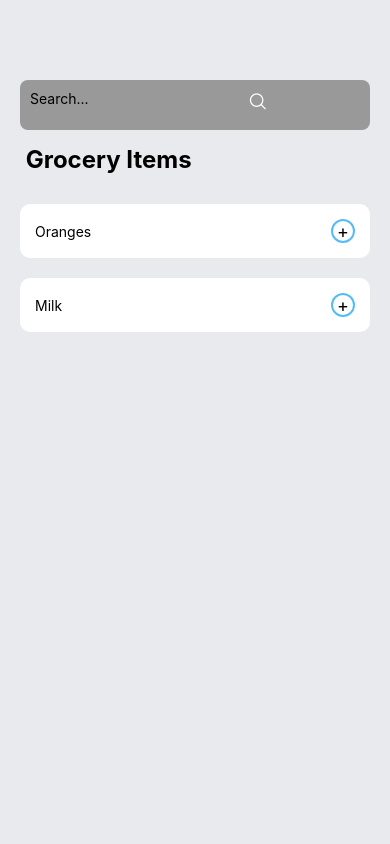
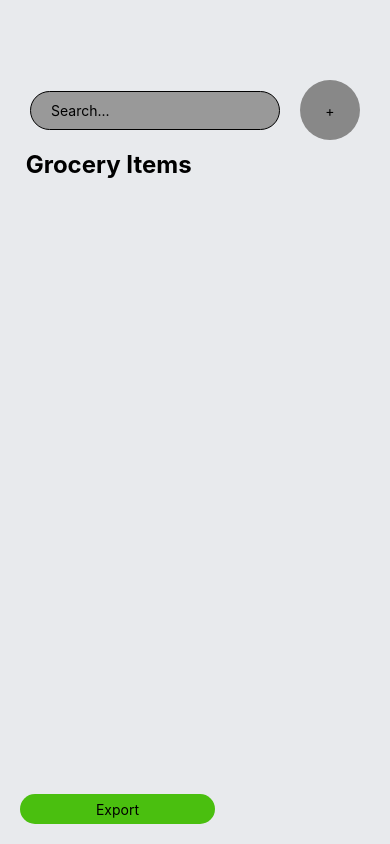
Before and after one commit to anjanasainju/Senior-Design-Team-10, a React Native app in the folder my-app/: screen / in a window 390 px wide. Built offline with nearby package versions, Linux system fonts and the light colour scheme.

Commit message:
can add new products and scrollable screen

```diff
--- a/my-app/App.js
+++ b/my-app/App.js
@@ -1,30 +1,60 @@
-import React from "react";
-import { ScrollView, StyleSheet, Text, TextInput, View } from 'react-native';
+import React,{useState} from "react";
+import { ScrollView, StyleSheet, Text, TextInput, View, TouchableOpacity, KeyboardAvoidingView, Keyboard} from 'react-native';
 import { Ionicons } from "@expo/vector-icons";
 import Product from "./components/Product";
 
 export default function App() {
+  const [product, setProduct] = useState();
+  const [productItems, setProductItems] = useState([]);
+
+  const handleAddProduct = () =>{
+    Keyboard.dismiss();
+    setProductItems([...productItems, product]) /*Add initial items plus new one in the array */
+    setProduct(null);
+  }
   return (
     <View style={styles.background}>
      { /*starts the list from search bar*/}
       <View style={styles.listWrapper}>
-      <View style={styles.searchbar}>
-        <View>
+      <View>
+        <KeyboardAvoidingView style={styles.searchWrapper}>
         <TextInput
+          style={styles.inputbox}
           placeholder ="Search..."
+          value={product}
+          onChangeText={text =>setProduct(text)}
         />
-        </View>
-        <Ionicons name="search-outline" size={20} color={"#fff"} justify />
+        <TouchableOpacity onPress={() =>handleAddProduct()}>
+          <View style={styles.addItemWrapper}>
+            <Text style={styles.addItem}>+</Text>
+          </View>
+        </TouchableOpacity>
+        </KeyboardAvoidingView>
+        {/*<Ionicons name="search-outline" size={20} color={"#fff"} justify />*/}
       </View>
       <Text style={styles.sectionTitle}> Grocery Items </Text>
       {/*Grocery list items start*/}
+
+       </View>
+      <ScrollView showsVerticalScrollIndicator={true}>
       <View style={styles.items}>
-        <Product text={'Oranges'}/>
-        <Product text={'Milk'}/>
+        {
+          productItems.map((item, index) =>{
+            return <Product key={index} text={item} />
+          })
+        }
       </View>
+      </ScrollView>
 
-      </View>
 
+      {/*Export Button*/}
+      <TouchableOpacity>
+        <View style={styles.exportButton}>
+
+          <Text>Export</Text>
+
+        </View>
+      </TouchableOpacity>
     </View>
   );
 }
@@ -33,28 +63,70 @@ const styles = StyleSheet.create({
   background: {
     flex: 1,
     backgroundColor: '#E8EAED',
+    alignContent:'center'
   },
 
   listWrapper:{
     paddingTop: 80,
     paddingHorizontal: 20,
   },
-  searchbar: {
-    flexDirection:'row',
-    backgroundColor: "#999",
-    padding: 10,
-    height: 50,
-    width: "100%",
-    borderRadius: 8,
-    marginBottom: 15,
-  },
+  // searchbar: {
+  //   flexDirection:'row',
+  //   backgroundColor: "#999",
+  //   padding: 10,
+  //   height: 50,
+  //   width: "100%",
+  //   borderRadius: 8,
+  //   marginBottom: 15,
+  // },
 
   sectionTitle: {
     fontSize: 24,
     fontWeight: 'bold',
+    marginTop:70,
   },
 
   items: {
     marginTop: 30,
   },
+
+  exportButton:{
+    backgroundColor: '#4abf0f',
+    width:'50%',
+    alignItems:'center',
+    paddingHorizontal:20,
+    margin:20,
+    height:30,
+    justifyContent:'center',
+    borderRadius: 20,
+  },
+  searchWrapper:{
+    position:'absolute',
+    width:'100%',
+    justifyContent:'space-around',
+    flexDirection:'row',
+    alignItems: 'center'
+  },
+  inputbox:{
+    paddingVertical:10,
+    paddingHorizontal:20,
+    backgroundColor:'#999',
+    borderColor:'black',
+    borderWidth:1,
+    width:250,
+    borderRadius: 40
+    // marginBottom
+  },
+  addItemWrapper:{
+    width: 60,
+    height: 60,
+    background:'red',
+    borderRadius:60,
+    justifyContent:'center',
+    alignItems:'center',
+    backgroundColor:'#888',
+  },
+  addItem:{
+
+  },
 });
--- a/my-app/components/Product.js
+++ b/my-app/components/Product.js
@@ -8,11 +8,21 @@ const Product = (props) => {
             <View style={styles.itemLeft}>
                 <Text style={styles.itemText}>{props.text}</Text>
             </View>
+            {/*Quantity */}
             <View style={styles.itemRight}>
-                <TouchableOpacity>
+            <TouchableOpacity>
+                <View style={styles.quanitityWrapper}>
+                {/*make different styles for plus, minus and whole right section*/}
+                    <Text style={styles.quantity}>-</Text>
+                </View>
+            </TouchableOpacity>
+            <TouchableOpacity>
+                <View style={styles.quanitityWrapper}>
                     <Text style={styles.quantity}>+</Text>
-                </TouchableOpacity>
+                </View>
+            </TouchableOpacity>
             </View>
+
         </View>
     )
 }
@@ -26,6 +36,8 @@ const styles = StyleSheet.create({
         alignItems:'center',
         justifyContent: 'space-between',
         marginBottom: 20,
+        marginLeft:20,
+        marginRight:20
 
     },
     itemLeft: {
@@ -37,14 +49,18 @@ const styles = StyleSheet.create({
         maxWidth: '100%'
 
     },
-    itemRight: {
+    itemRight:{
+        flexDirection:'row',
+    },
+    quanitityWrapper: {
         width: 24,
         height: 24,
         borderColor: '#55BCF6',
         borderWidth: 2,
         borderRadius: 20,
         justifyContent: 'center',
-        alignItems:'center'
+        alignItems:'center',
+        marginLeft:20,
     },
     quantity: {
         fontSize: 18
```
